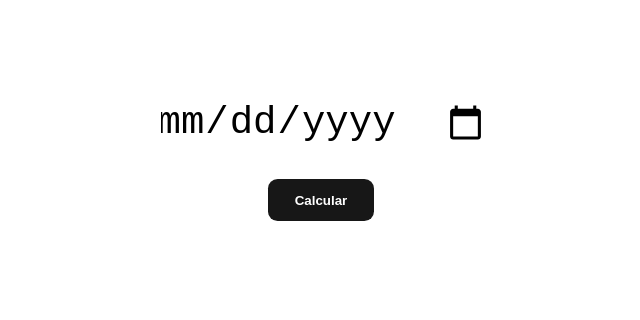
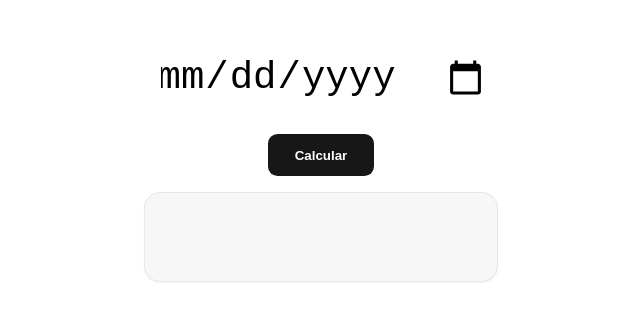
Before and after one commit to RamonSantos10/Starting-CI-CD, a website: page index.html in a window 1280 px wide. Shown: the part 240-560 px from the top of the page, without its empty margins (319-959 px from the left). Drawn offline with Linux system fonts and the light colour scheme.

Commit message:
style: improve resultado container styling for better readability
Add width, padding, border, and shadow properties to enhance visual appearance and user experience. Set consistent font family and line height for better text rendering.

```diff
--- a/src/styles.css
+++ b/src/styles.css
@@ -31,7 +31,18 @@ input {
 }
 
 #resultado {
-   text-align: center;
+  width: 20rem;
+  min-height: 4rem;
+  padding: 0.75rem 1rem;
+  border-radius: 1rem;
+  background: #f7f7f7;
+  color: #171717;
+  border: 1px solid #e5e7eb;
+  box-shadow: 0 1px 2px rgba(0, 0, 0, 0.05);
+  text-align: center;
+  font-family: Arial, Helvetica, sans-serif;
+  font-size: 1rem;
+  line-height: 1.4;
 }
 
 #cor {
```
